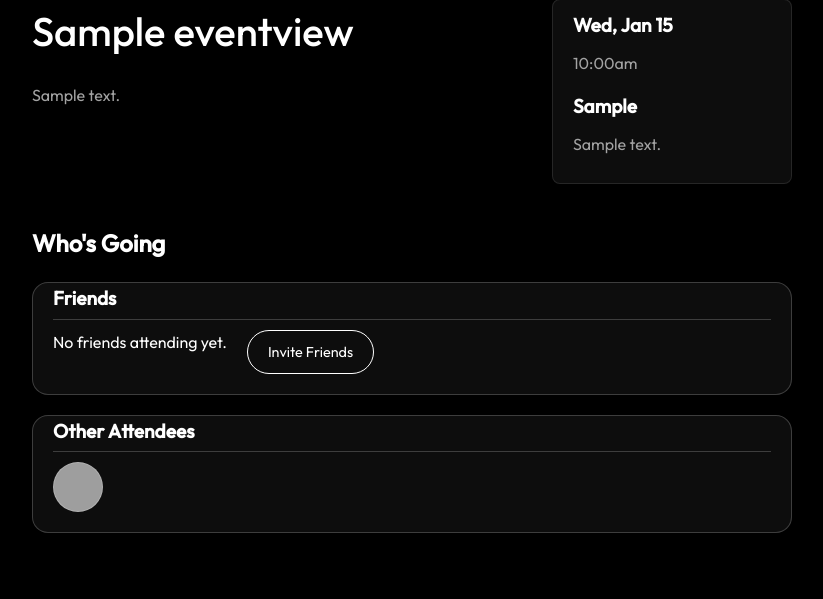
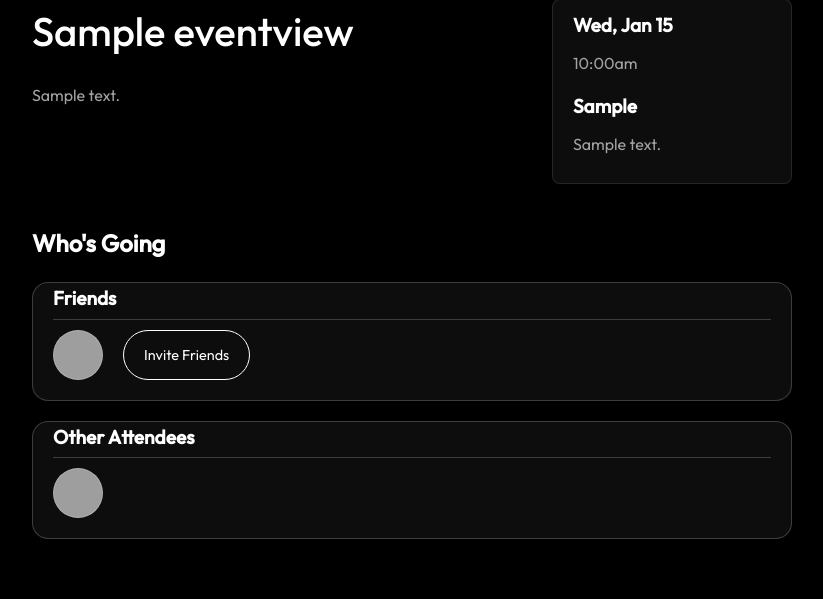
Before and after one commit to Dezind/safecircle, a PHP site: the page made by eventdetails (1).php in a window 1280 px wide. Shown: the part 441-1040 px from the top of the page, without its empty margins (228-1051 px from the left). Before the commit the page ends 974 px from the top, so only its background shows below. Run offline with PHP 8.4, Linux system fonts and the light colour scheme; the visitor is signed in with stand-in values (Sample User, id 1); tables that the repository leaves empty or names only in its code hold one stand-in row (values such as "Sample post"); data that the repository does not hold is empty; grey boxes are pictures that could not be loaded.

Commit message:
Update eventdetails (1).php

```diff
--- a/eventdetails (1).php
+++ b/eventdetails (1).php
@@ -522,11 +522,9 @@ while($row = $results->fetch_assoc()) {
 $eventId = $_REQUEST['event_id']; // Replace with dynamic event_id if needed
 $currentUser = $_SESSION['user_id']; // Replace with the logged-in user's name
 
-$sqlFriends = "SELECT DISTINCT users.username AS friend_name, users.profile_picture
-                FROM friends_list JOIN rsvp_view ON (friends_list.user_1_name = rsvp_view.user_id OR friends_list.user_2_name = rsvp_view.user_id)
-                    JOIN users ON users.user_id = rsvp_view.user_id WHERE rsvp_view.event_id = ". $eventId ."
-                 AND (friends_list.user_1_name = '". $currentUser ."')
-                 AND friends_list.accepted_date IS NOT NULL";
+$sqlFriends = "SELECT DISTINCT users.username AS friend_name, users.profile_picture FROM friends JOIN rsvp_view ON (friends.user_id_1 = rsvp_view.user_id OR friends.user_id_2 = rsvp_view.user_id)
+    JOIN users ON users.user_id = rsvp_view.user_id WHERE rsvp_view.event_id = ". $eventId ."
+                 AND (friends.user_id_1 = '". $currentUser ."')";
 
 $resultFriends = $mysql->query($sqlFriends);
 
@@ -554,7 +552,7 @@ $mysql->close();
                 <?php
                 if ($resultFriends->num_rows > 0) {
                     while ($friend = $resultFriends->fetch_assoc()) {
-                        echo "<div class='profile-image' style='background-image: url(\"" . $friend['profile_picture'] . "\")'></div>";
+                        echo "<div class='profile-image' style='background-image: url(https://ddelgatt.webdev.iyaserver.com/acad276/safecircle/images/profile_pics/" . $friend['profile_picture'] . ")'></div>";
                     }
                 } else {
                     echo "<p>No friends attending yet.</p>";
```
